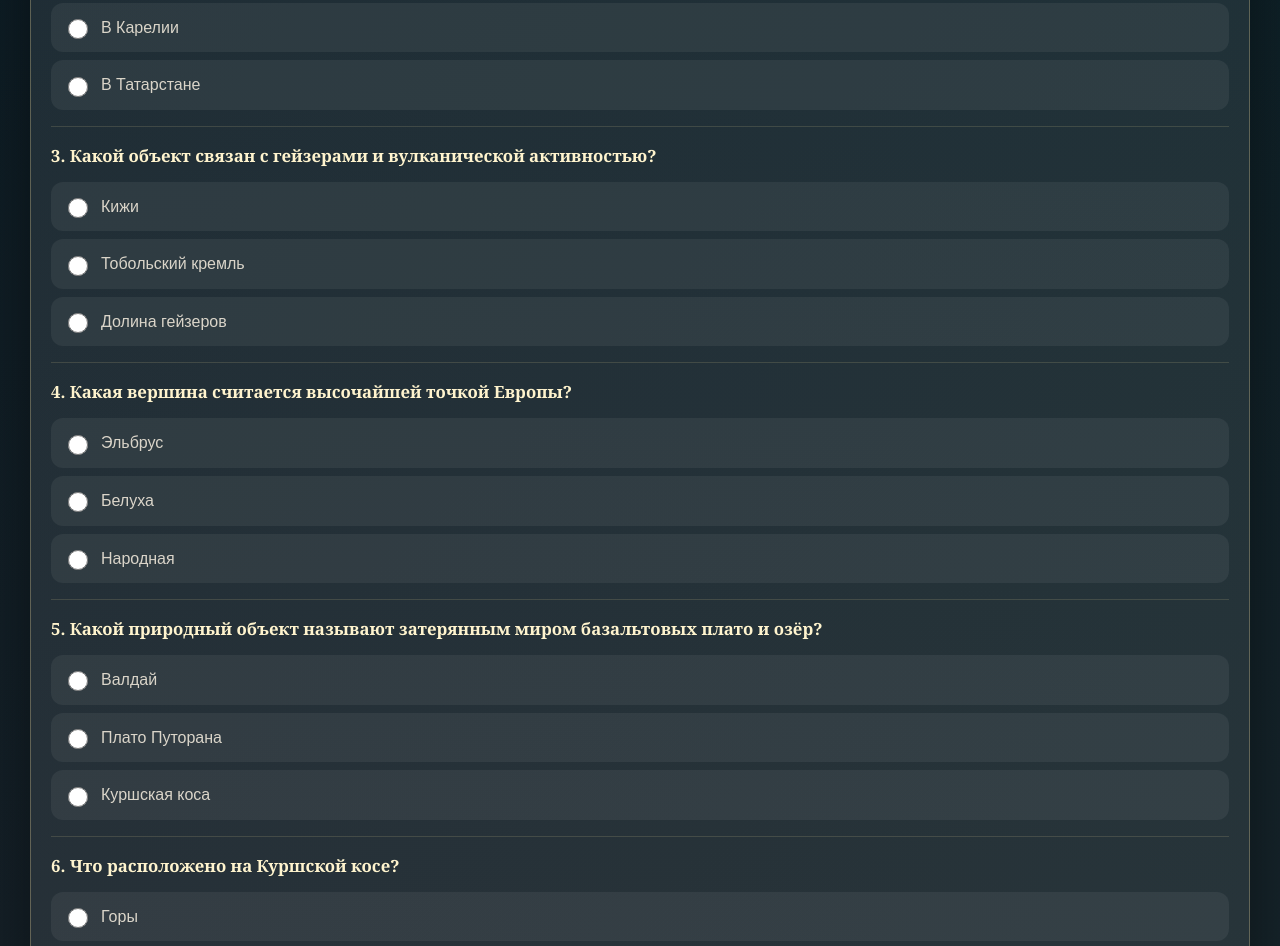
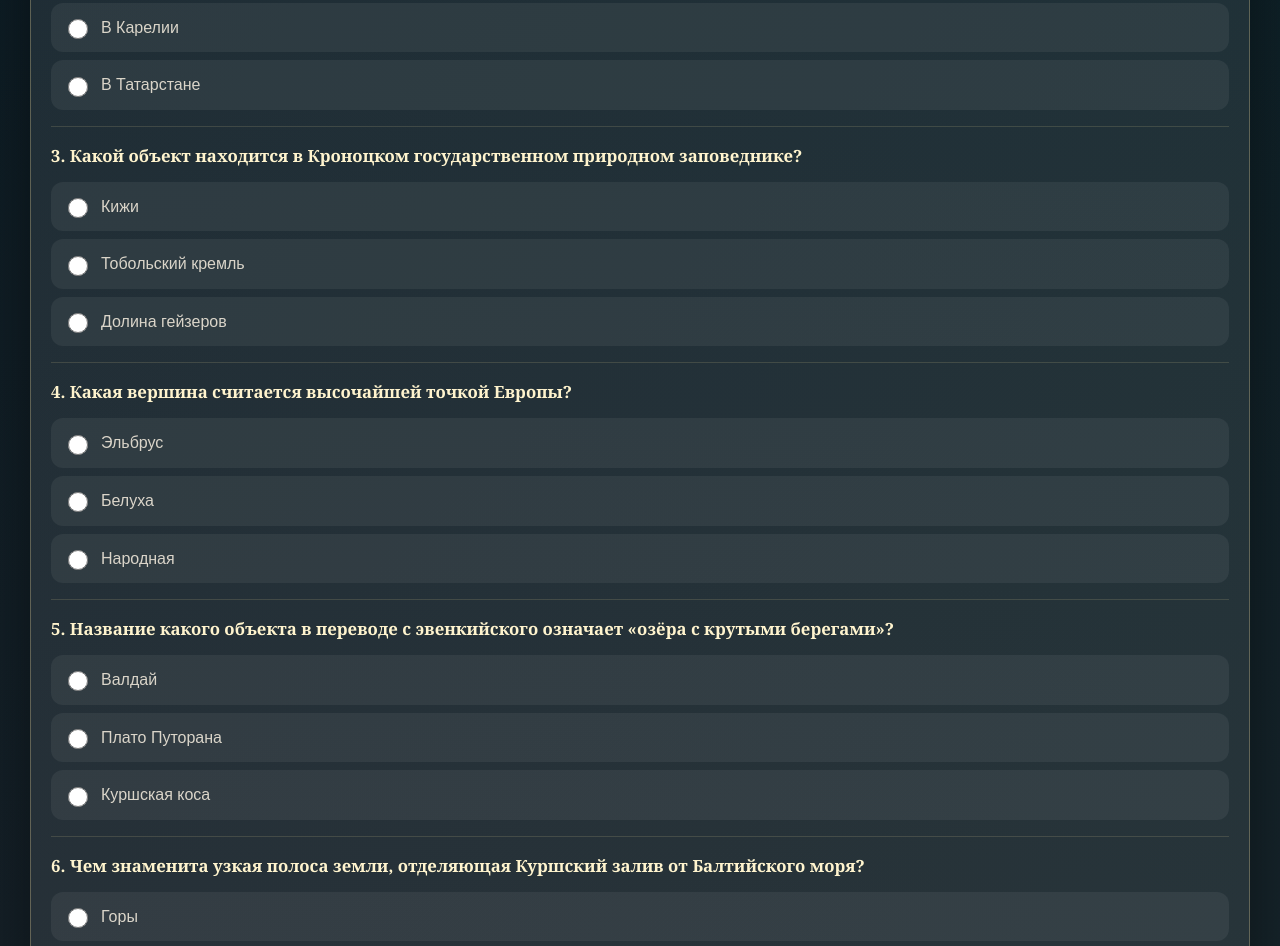
Before and after one commit to argonfobos-hub/sokrovischa, a plain HTML site: page index.html in a window 1280 px wide. Shown: the part 5903-6849 px from the top of the page. Drawn offline with Linux system fonts and the light colour scheme.

Commit message:
Update index.html

```diff
--- a/index.html
+++ b/index.html
@@ -573,17 +573,17 @@ const quotes = [
 ];
 
 const quizQuestions = [
-{question:"Какое озеро является самым глубоким на планете?",answers:["Ладожское озеро","Байкал","Онежское озеро"],correct:1},
+{question:"Где обитает прозрачная рыбка голомянка, состоящая из жира почти наполовину?",answers:["Ладожское озеро","Байкал","Онежское озеро"],correct:1},
 {question:"Где находятся Ленские столбы?",answers:["В Якутии","В Карелии","В Татарстане"],correct:0},
-{question:"Какой объект связан с гейзерами и вулканической активностью?",answers:["Кижи","Тобольский кремль","Долина гейзеров"],correct:2},
+{question:"Какой объект находится в Кроноцком государственном природном заповеднике?",answers:["Кижи","Тобольский кремль","Долина гейзеров"],correct:2},
 {question:"Какая вершина считается высочайшей точкой Европы?",answers:["Эльбрус","Белуха","Народная"],correct:0},
-{question:"Какой природный объект называют затерянным миром базальтовых плато и озёр?",answers:["Валдай","Плато Путорана","Куршская коса"],correct:1},
-{question:"Что расположено на Куршской косе?",answers:["Горы","Дюны и танцующий лес","Вулканы"],correct:1},
+{question:"Название какого объекта в переводе с эвенкийского означает «озёра с крутыми берегами»?",answers:["Валдай","Плато Путорана","Куршская коса"],correct:1},
+{question:"Чем знаменита узкая полоса земли, отделяющая Куршский залив от Балтийского моря?",answers:["Горы","Дюны и танцующий лес","Вулканы"],correct:1},
 {question:"Сколько глав у Церкви Преображения Господня в Кижах?",answers:["5","13","22"],correct:2},
 {question:"Какая башня связана с Демидовыми и историей Урала?",answers:["Невьянская башня","Спасская башня","Башня Сююмбике"],correct:0},
 {question:"Какой остров-град был основан как крепость в XVI веке?",answers:["Ольхон","Свияжск","Валаам"],correct:1},
 {question:"Как называется крепость в Дербенте?",answers:["Петропавловская крепость","Казанский кремль","Нарын-Кала"],correct:2},
-{question:"Какой кремль связан с Тобольском — исторической столицей Сибири?",answers:["Тобольский кремль","Нижегородский кремль","Астраханский кремль"],correct:0},
+{question:"Где в 1917 году почти год содержалась под арестом царская семья Романовых?",answers:["Тобольский кремль","Нижегородский кремль","Астраханский кремль"],correct:0},
 {question:"Чем знаменит Петергоф?",answers:["Древними крепостями","Фонтанами и дворцами","Горными вершинами"],correct:1}
 ];
 
```
